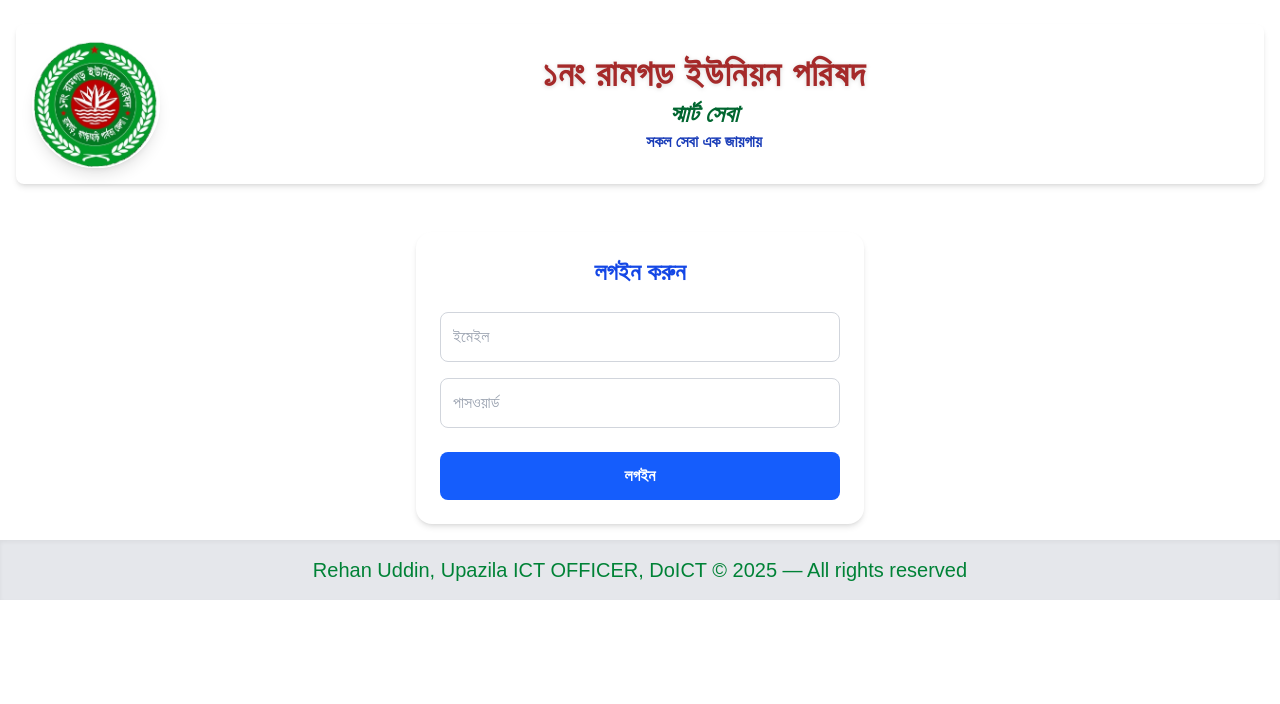
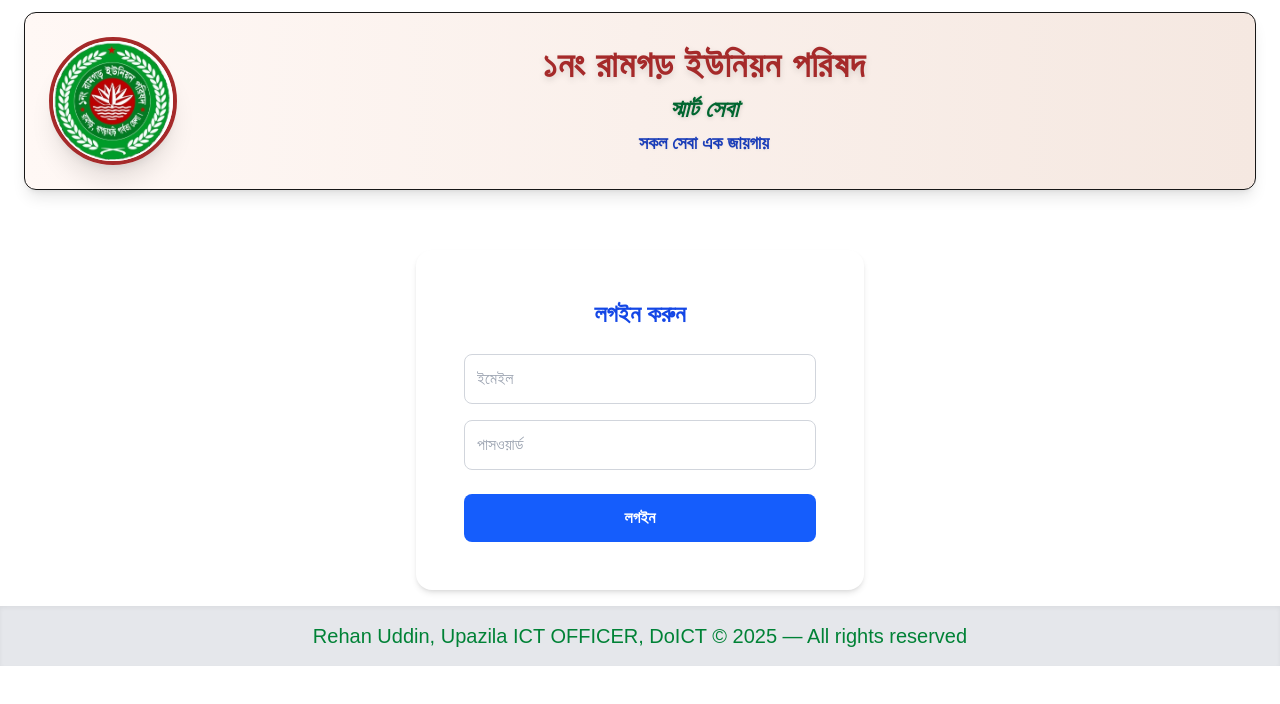
Before and after one commit to rehanuddin1991/union_final, a Next.js app: page /secure-login in a window 1280 px wide. Shown: the top 704 px of the page. Built offline with nearby package versions, Linux system fonts and the light colour scheme.

Commit message:
changed layout middleware

```diff
--- a/app/layout.js
+++ b/app/layout.js
@@ -37,11 +37,12 @@ export default function RootLayout({ children }) {
           theme="light"
         />
 
-        <main className="p-4 bg-white shadow-md rounded-lg mx-4 my-6">
-          <div className="flex flex-col sm:flex-row items-center justify-between gap-4">
-
-            {/* Left: Union Image */}
-            <div className="w-32 h-32 flex-shrink-0 shadow-lg rounded-full overflow-hidden">
+        <main className="p-3 bg-whitesmoke   rounded-lg mx-3 ">
+          <div
+  className="flex flex-col sm:flex-row items-center justify-between gap-6 p-6 bg-gradient-to-r from-[#fff8f5] to-[#f5e8e1] rounded-xl shadow-lg border border-brown-700"
+>
+  {/* Left Section: ইউনিয়নের লোগো ছবি */}
+  <div className="w-32 h-32 flex-shrink-0 rounded-full overflow-hidden shadow-xl border-4 border-[#A52A2A]">
     <Image
       src="/images/union.png"
       alt="Union Logo"
@@ -51,16 +52,23 @@ export default function RootLayout({ children }) {
     />
   </div>
 
-            {/* Center: Heading */}
-            <div className="text-center flex-1">
-              <h1 style={{ color: "#A52A2A" }} className="text-4xl font-extrabold text-green-500 mb-1 tracking-wide drop-shadow-sm">
+  {/* Center Section: ইউনিয়নের নাম, স্লোগান */}
+  <div className="text-center flex-1 px-4">
+    <h1
+      style={{ color: "#A52A2A" }}
+      className="text-4xl font-extrabold mb-2 tracking-wide drop-shadow-md"
+    >
       ১নং রামগড় ইউনিয়ন পরিষদ
     </h1>
-              <p className="text-md text-green-800 text-2xl font-extrabold italic">স্মার্ট সেবা </p>
-              <p className="text-md text-blue-800 font-bold"> সকল সেবা এক জায়গায়</p>
+    <p className="text-2xl font-extrabold italic text-green-800 drop-shadow-sm mb-1">
+      স্মার্ট সেবা
+    </p>
+    <p className="text-lg font-bold text-blue-800 drop-shadow-xs">
+      সকল সেবা এক জায়গায়
+    </p>
   </div>
 
-            {/* Right: Buttons */}
+  {/* Right Section: বাটনগুলো (প্রয়োজনে ব্যবহার করবেন) */}
   <div className="space-x-3">
     {/* <a
         href="/register"
@@ -76,6 +84,7 @@ export default function RootLayout({ children }) {
       </a> */}
   </div>
 </div>
+
         </main>
 
         {children}
--- a/app/secure-login/page.js
+++ b/app/secure-login/page.js
@@ -49,7 +49,7 @@ if (res.ok) {
 
   return (
     <>
-    <form autoComplete='on' onSubmit={handleSubmit} className="max-w-md mx-auto p-6 mt-12 bg-white rounded-2xl shadow-md">
+    <form autoComplete='on' onSubmit={handleSubmit} className="max-w-md mx-auto p-12 mt-12 bg-white rounded-2xl shadow-md">
   <h2 className="text-2xl font-semibold text-blue-700 mb-6 text-center">লগইন করুন</h2>
 
   <input
```
Lines whose indentation alone changed are shown as unchanged.
